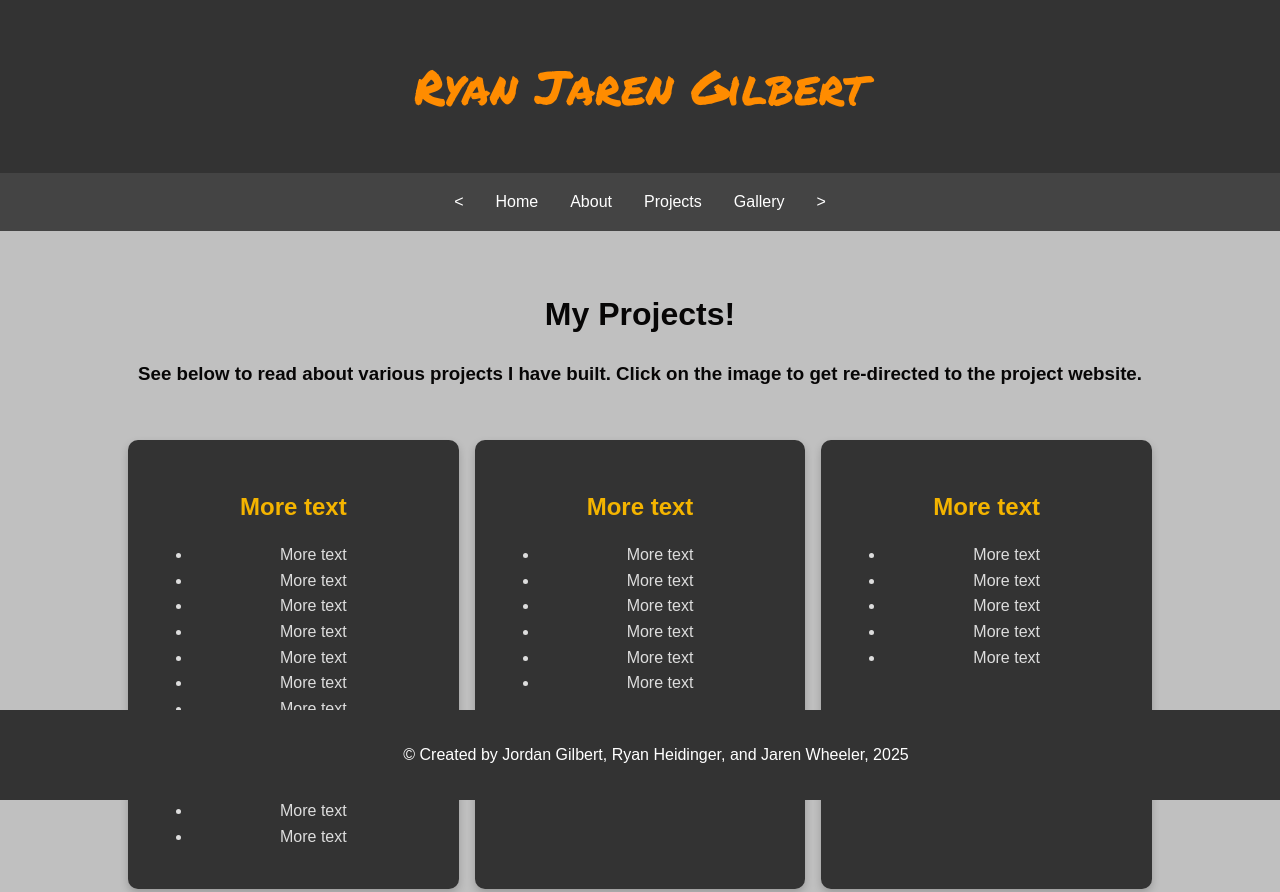
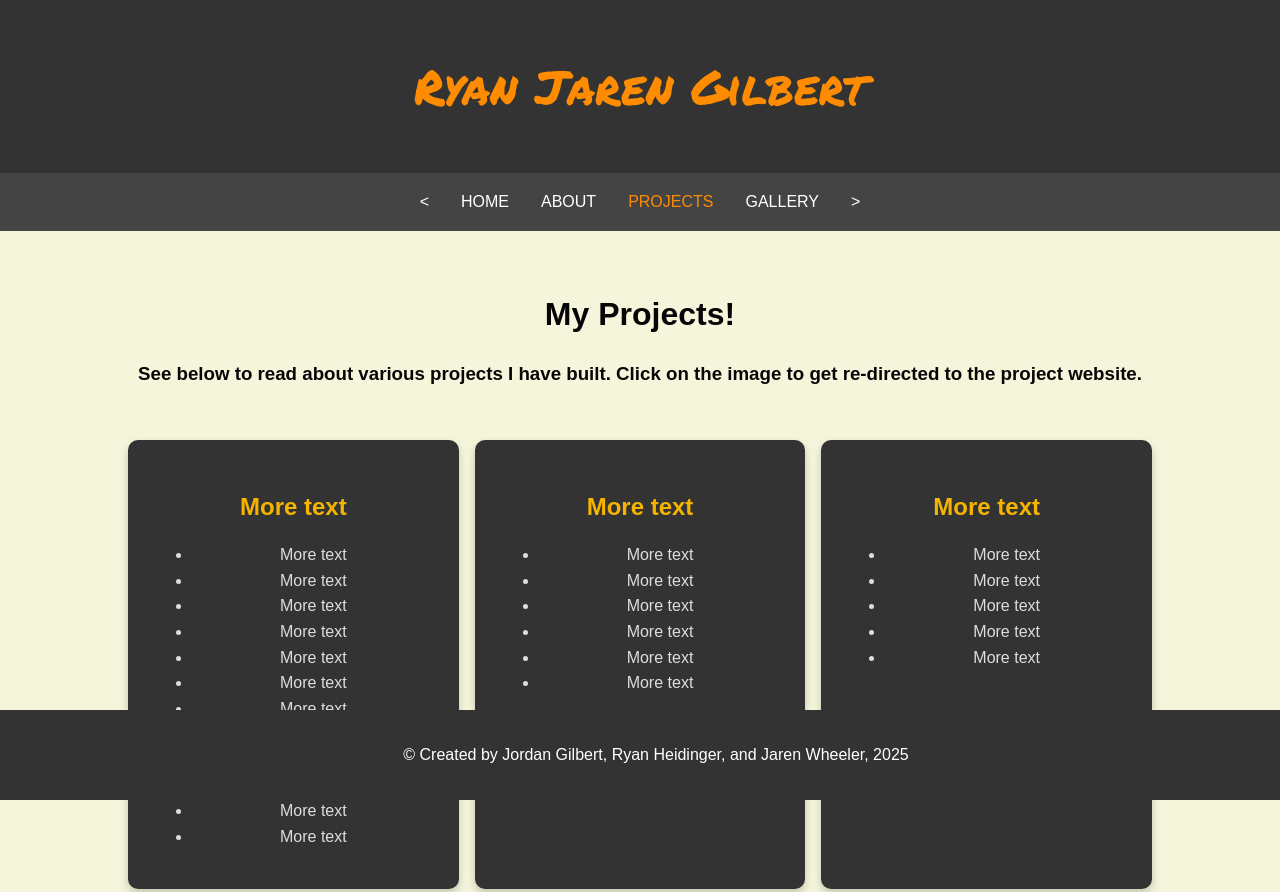
Before and after one commit to Jaren-Wheeler/WebDev-FinalProject, a plain HTML site: page projects.html in a window 1280 px wide. Shown: the top 892 px of the page. Drawn offline with Linux system fonts and the light colour scheme.

Commit message:
style nav elements so current page text is orange

```diff
--- a/projects.html
+++ b/projects.html
@@ -9,6 +9,7 @@
     <link rel="stylesheet" href="styles/stylesheet.css">
     <title>Final Project</title>
 </head>
+
 <body>
     <header>
         <h1>Ryan Jaren Gilbert</h1>
@@ -16,10 +17,10 @@
 
     <nav>
         <a href="about.html" aria-label="Previous page">&lt;</a>
-        <a href="index.html">Home</a>
-        <a href="about.html">About</a>
-        <a href="projects.html">Projects</a>
-        <a href="gallery.html">Gallery</a>
+        <a href="index.html">HOME</a>
+        <a href="about.html">ABOUT</a>
+        <a class="active-pg" href="projects.html">PROJECTS</a>
+        <a href="gallery.html">GALLERY</a>
         <a href="gallery.html" aria-label="Next page">&gt;</a>
     </nav>
 
--- a/styles/stylesheet.css
+++ b/styles/stylesheet.css
@@ -86,6 +86,9 @@ nav a.active {
     background: #555;
 }
 
+.active-pg {
+    color: darkorange;
+}
 /* Main Content Container */
 .container {
     width: 80%;
@@ -210,7 +213,6 @@ body {
 /* PRoject Section */
 #projects {
     text-align: center;
-    background-color: silver;
     color: rgb(7, 6, 6);
     padding: 2rem 0;
 }
```
Also changed, not shown: about.html (+4 -4 lines), gallery.html (+4 -4 lines).
